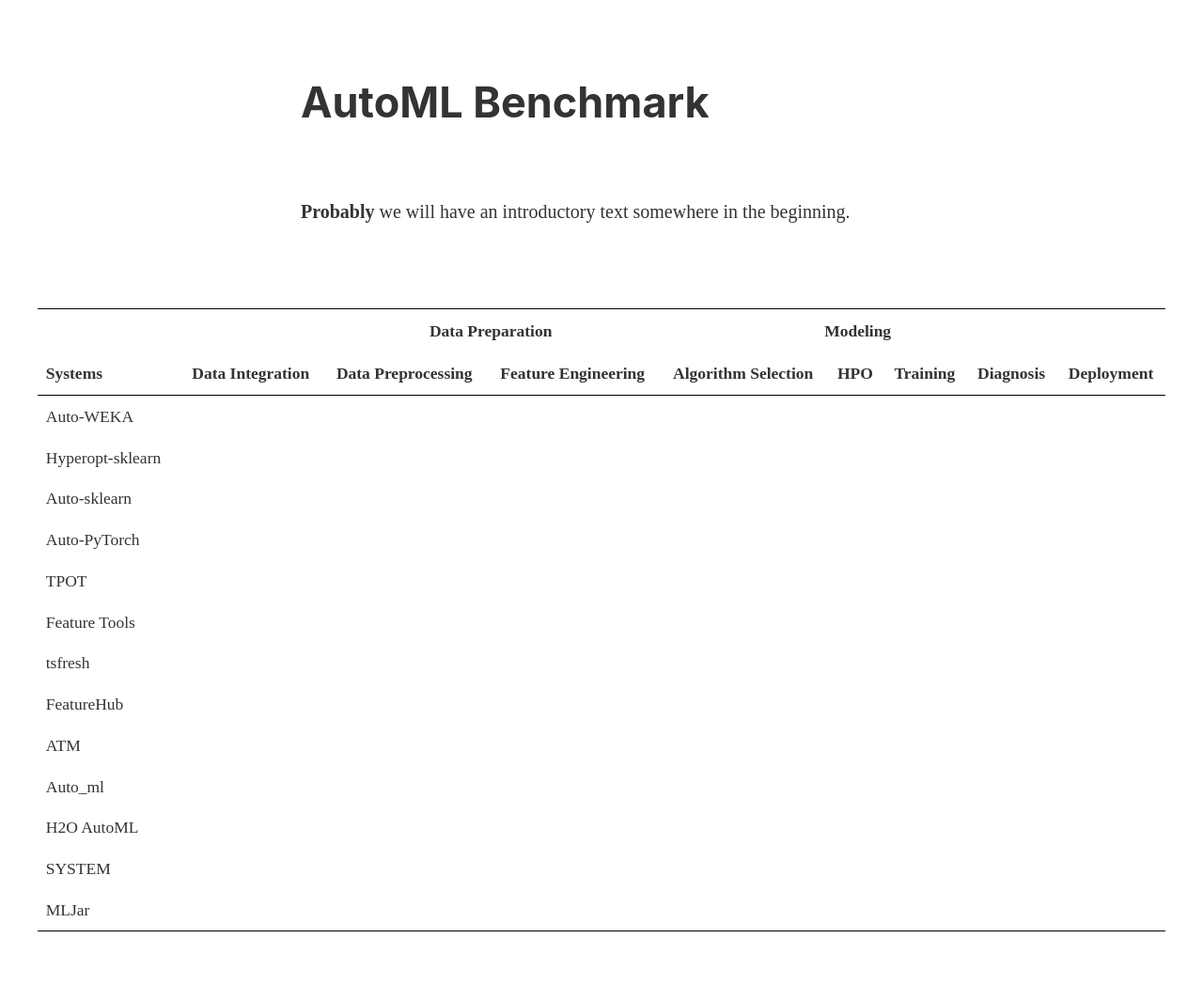
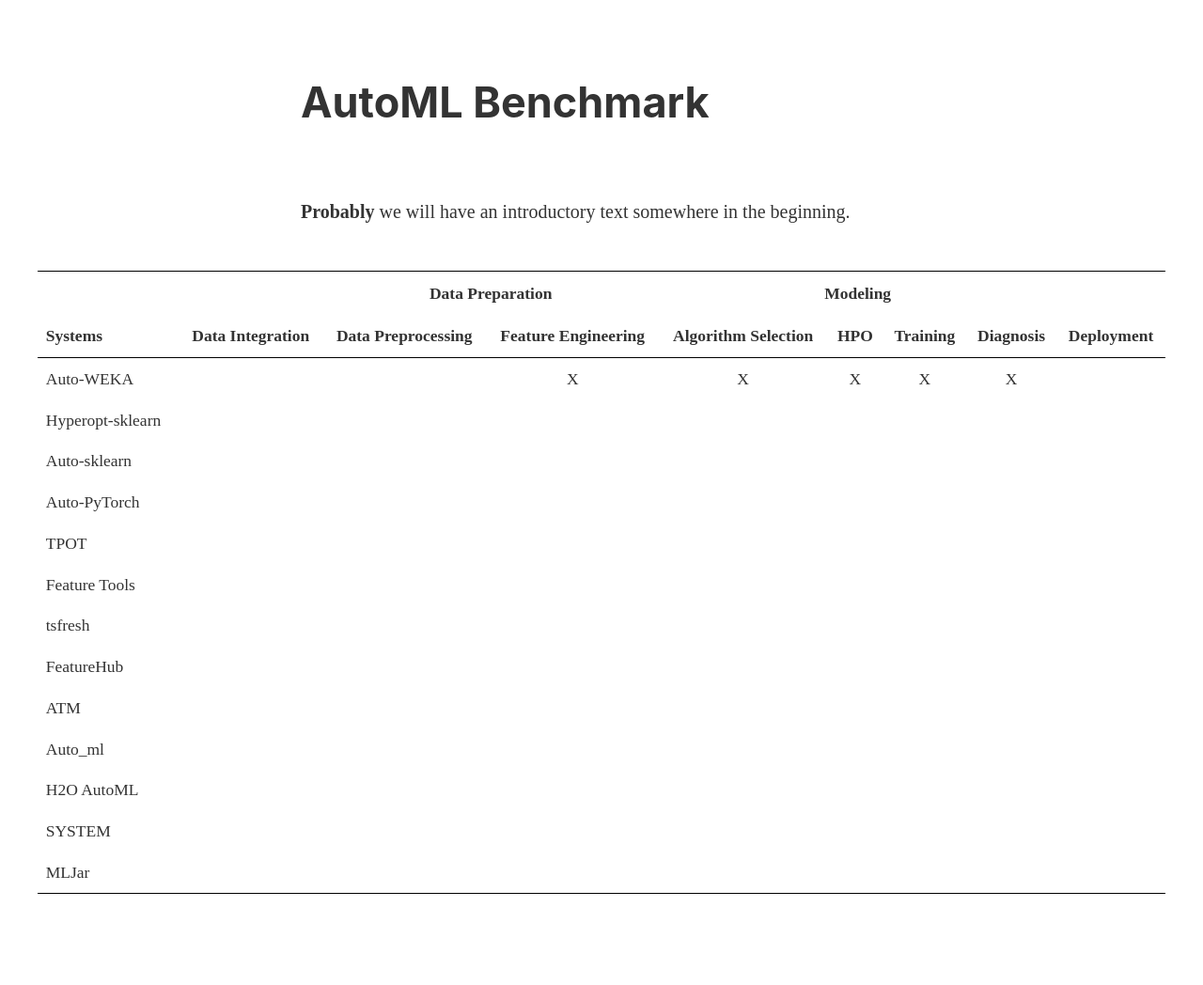
Before and after one commit to jonathankrauss/AutoML-Benchmark, a Jekyll site: the page built from README.md, in a window 1280 px wide. Shown: the whole page at 94% size. Built offline with Jekyll 4.4.1, drawn with Linux system fonts in a browser that asks for light colours; our own code applies the rules of GitHub Pages for plain Markdown files; comment, search, counter and statistics services are not loaded; after the commit the page ends 968 px from its top, so only the background shows below that.

Commit message:
input test

```diff
--- a/_layouts/default.html
+++ b/_layouts/default.html
@@ -124,7 +124,7 @@
         </section>
       {% endif %}
     </main>
-    <div class="pa4">
+    <div class="ph4">
       <div class="overflow-auto">
         <table class="f6 w-100 mw8 center" cellspacing="0">
           <thead>
@@ -152,11 +152,11 @@
               <td class="tl">Auto-WEKA</td> <!-- Systems -->
               <td class="tc">&nbsp;</td> <!-- Data Integration -->
               <td class="tc">&nbsp;</td> <!-- Data Preprocessing -->
-              <td class="tc">&nbsp;</td> <!-- Feature Engineering -->
-              <td class="tc">&nbsp;</td> <!-- Algorithm Selection -->
-              <td class="tc">&nbsp;</td> <!-- HPO -->
-              <td class="tc">&nbsp;</td> <!-- Training -->
-              <td class="tc">&nbsp;</td> <!-- Diagnosis -->
+              <td class="tc">X</td> <!-- Feature Engineering -->
+              <td class="tc">X</td> <!-- Algorithm Selection -->
+              <td class="tc">X</td> <!-- HPO -->
+              <td class="tc">X</td> <!-- Training -->
+              <td class="tc">X</td> <!-- Diagnosis -->
               <td class="tc">&nbsp;</td> <!-- Deployment -->
             </tr>
             <tr>
```
